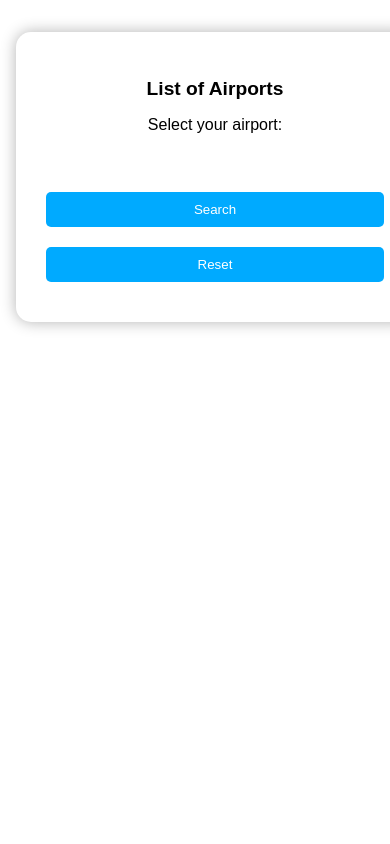
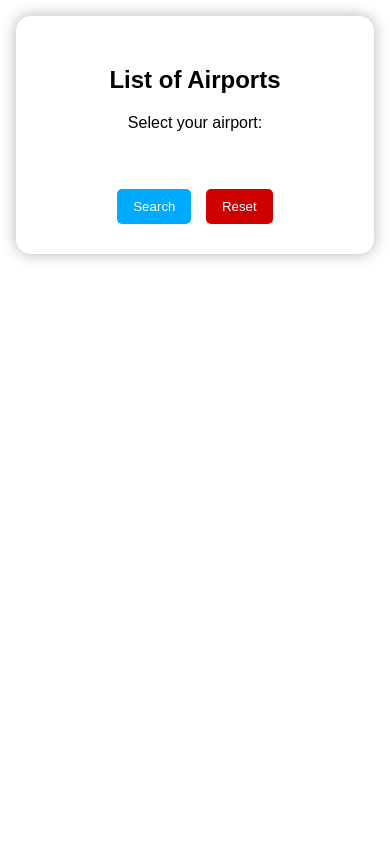
Before and after one commit to move123324/flask-ener, a Flask app: page /liste/ in a window 390 px wide. Run offline with Flask 3, Linux system fonts and the light colour scheme; data comes from the database, SQL or seed files in the repository.

Commit message:
Update liste.html

```diff
--- a/templates/liste.html
+++ b/templates/liste.html
@@ -1,15 +1,13 @@
 {% extends 'base.html' %}
 {% block content %}
 <section id="airport-section">
-  <div class="section-box">
+  <div class="section-box" data-aos="fade-up">
     <div class="content-wrap">
       <h2>List of Airports</h2>
 
-      <!-- Airport selection form -->
       <form method="POST" action="/liste">
         <label for="airport">Select your airport:</label>
         <select name="airport_id" id="airport">
-          <!-- Provide an empty option first -->
           <option value="">-- Choose an airport --</option>
           {% for airport in aeroport_list %}
             <option
@@ -21,17 +19,14 @@
           {% endfor %}
         </select>
 
-        <!-- Two buttons: Search & Reset -->
-        <button type="submit" name="search">Search</button>
-        <button type="submit" name="reset">Reset</button>
+        <div style="margin-top: 10px;">
+          <button class="btn search-btn" type="submit" name="search">Search</button>
+          <button class="btn reset-btn" type="submit" name="reset" style="margin-left: 10px;">Reset</button>
+        </div>
       </form>
 
-      <!-- Only show tables if user selected an airport -->
       {% if selected_airport_id %}
-        <div class="tables-container">
-
-          <!-- Table: Number of flights by aircraft type -->
-          <div style="margin-top: 40px;">
+        <div style="margin-top: 40px;" data-aos="fade-up">
           <h3>Number of flights by aircraft type</h3>
           {% if flight_details and flight_details|length > 0 %}
             <table class="table-fixed-rows">
@@ -55,8 +50,7 @@
           {% endif %}
         </div>
 
-          <!-- Table: Number of flights per day of the week -->
-          <div style="margin-top: 40px;">
+        <div style="margin-top: 40px;" data-aos="fade-up">
           <h3>Number of flights per day of the week</h3>
           {% if flight_by_day and flight_by_day|length > 0 %}
             <table class="table-fixed-rows">
@@ -79,33 +73,28 @@
             <p>No flights found for this airport.</p>
           {% endif %}
         </div>
-
-        </div> <!-- .tables-container -->
       {% endif %}
-    </div> <!-- .content-wrap -->
-  </div> <!-- .section-box -->
+    </div>
+  </div>
 </section>
 
 <style>
-  /*
-    100% responsive layout
-    We'll allow normal page scrolling
-    so no content is clipped on smaller screens.
-  */
+
   html, body {
     margin: 0;
     padding: 0;
+    min-height: 100vh;
     width: 100%;
-    min-height: 100vh;
-    font-family: sans-serif;
-    /* We allow vertical scrolling so all content is accessible. */
-    overflow-x: hidden; /* no horizontal scroll bar if content is wide. */
+    overflow-x: hidden;
+    overflow-y: auto;
   }
 
   #airport-section {
     width: 100%;
     box-sizing: border-box;
-    /* Flexible top/bottom spacing (for large or small screens) */
+    display: flex;
+    align-items: center;
+    justify-content: center;
     padding: 2rem 1rem;
   }
 
@@ -114,18 +103,18 @@
     padding: 30px;
     border-radius: 15px;
     max-width: 900px;
-    margin: 0 auto; /* center horizontally */
+    width: 100%;
     box-shadow: 0 0 15px rgba(0, 0, 0, 0.3);
     text-align: center;
     text-align-last: center;
-    width: 100%;
+    overflow: auto;
   }
 
   .content-wrap {
-    padding: 20px;
+    padding: 20px 50px;
   }
 
-  select, input[type="text"] {
+  select {
     width: 100%;
     padding: 10px;
     margin-top: 10px;
@@ -136,22 +125,30 @@
     font-weight: bold;
   }
 
-  button {
-    margin-top: 10px;
+  .btn {
     padding: 10px 16px;
     background-color: #00aaff;
     color: white;
     border: none;
     border-radius: 5px;
     cursor: pointer;
+    transition: background-color 0.3s ease, transform 0.2s ease;
   }
-
-  button:hover {
+  .btn:hover {
+    background-color: #0088cc;
+    transform: translateY(-2px);
+  }
+  .search-btn {
+    background-color: #00aaff;
+  }
+  .search-btn:hover {
     background-color: #0088cc;
   }
-
-  .tables-container {
-    margin-top: 1.5rem;
+  .reset-btn {
+    background-color: #cc0000;
+  }
+  .reset-btn:hover {
+    background-color: #aa0000;
   }
 
   .table-fixed-rows {
@@ -161,65 +158,67 @@
     border: 1px solid rgba(255, 255, 255, 0.1);
     border-radius: 10px;
   }
-
   .table-fixed-rows thead tr {
     display: table;
     width: 100%;
     table-layout: fixed;
     position: sticky;
     top: 0;
-    background-color: rgba(255, 255, 255, 0.1);
+    background-color: rgba(255, 255, 255, 0.05);
     z-index: 5;
   }
-
   .table-fixed-rows thead th,
   .table-fixed-rows tbody td {
     padding: 10px;
     text-align: left;
     border-bottom: 1px solid rgba(255, 255, 255, 0.1);
   }
-
   .table-fixed-rows tbody {
     display: block;
-    max-height: 8em; /* ~4 rows before scroll */
+    max-height: 8em;
     overflow-y: auto;
     scroll-behavior: smooth;
     width: 100%;
   }
-
   .table-fixed-rows tbody tr {
     display: table;
     width: 100%;
     table-layout: fixed;
   }
 
-  /*
-    Media queries for smaller screens:
-    Reduce padding & font sizes so it fits better
-  */
-  @media (max-width: 768px) {
+  @media (max-width: 480px) {
     .section-box {
       padding: 20px;
     }
     .content-wrap {
       padding: 10px;
     }
-    button {
-      width: 48%;
-      margin: 10px 1%;
   }
-    select {
-      font-size: 0.9rem;
+
+  @media (max-width: 768px) {
+    .section-box {
+      max-width: 600px;
+    }
+    .content-wrap {
+      padding: 10px;
+    }
+    #airport-section {
+      padding: 1rem;
     }
   }
 
-  @media (max-width: 480px) {
-    h2, h3 {
-      font-size: 1.2rem;
+  @media (max-width: 1440px) {
+    .section-box {
+      max-width: 1000px;
     }
-    button {
-      width: 100%;
-      margin: 10px 0;
+  }
+
+  @media (min-width: 2560px) {
+    .section-box {
+      max-width: 2000px;
+    }
+    .content-wrap {
+      padding: 40px 80px;
     }
   }
 </style>
```
Lines whose indentation alone changed are shown as unchanged.
